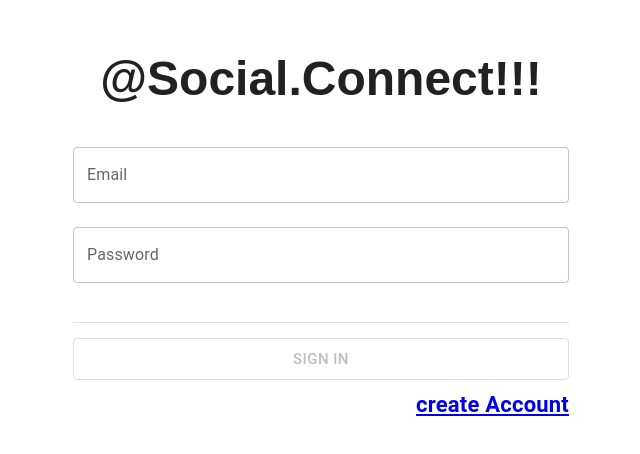
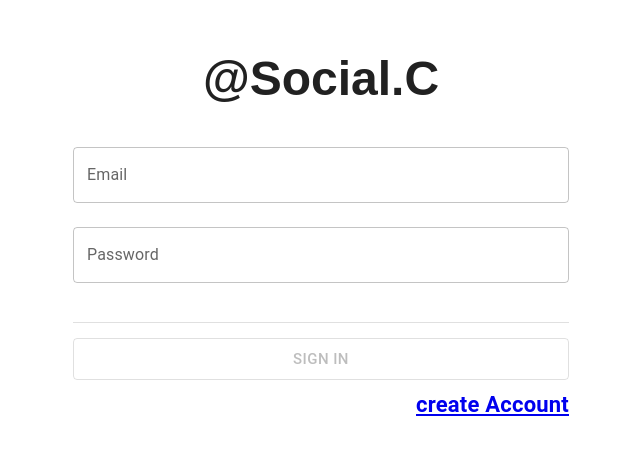
Before and after one commit to nomannaeem12/React, a React (Vite) app: page / in a window 1280 px wide. Shown: the part 164-618 px from the top of the page, without its empty margins (319-959 px from the left). Built offline with nearby package versions, Linux system fonts and the light colour scheme.

Commit message:
UI updated

```diff
--- a/src/app/authentication/layout/authentication.tsx
+++ b/src/app/authentication/layout/authentication.tsx
@@ -21,6 +21,9 @@ export function Authentication() {
                             display: 'flex',
                             alignItems: 'center',
                             flexDirection: 'column',
+                            border: '1px solid white',
+                            padding: '10px 20px',
+                            borderRadius: '10px',
                         }}>
                             <Outlet/>
                         </Box>
--- a/src/app/authentication/pages/signIn.tsx
+++ b/src/app/authentication/pages/signIn.tsx
@@ -51,7 +51,7 @@ export function SignIn() {
                 fontWeight='bold'
                 sx={{mb: 5}}
             >
-                @Social.Connect!!!
+                @Social.C
             </Typography>
             <Formik initialValues={values} validationSchema={credentialsValidation} onSubmit={handleSignIn}>
                 {() => (
@@ -95,7 +95,7 @@ export function SignIn() {
                     </Form>
                 )}
             </Formik>
-            <Box sx={{width: '100%', mt: 1, textAlign: 'end'}}>
+            <Box sx={{minWidth: '100%', mt: 1, textAlign: 'end'}}>
                 <Link to='/sign-up' tabIndex={1}>
                     <Typography fontWeight='bold' fontSize={22}>
                         create Account
--- a/src/app/authentication/pages/signUp.tsx
+++ b/src/app/authentication/pages/signUp.tsx
@@ -126,7 +126,7 @@ export function SignUp() {
                     </Form>
                 )}
             </Formik>
-            <Box sx={{width: '100%', mt: 1, textAlign: 'end'}}>
+            <Box sx={{minWidth: '100%', mt: 1, textAlign: 'end'}}>
                 <Link to='/' tabIndex={1}>
                     <Typography fontWeight='bold' fontSize={22}>
                         back to SignIn
```
